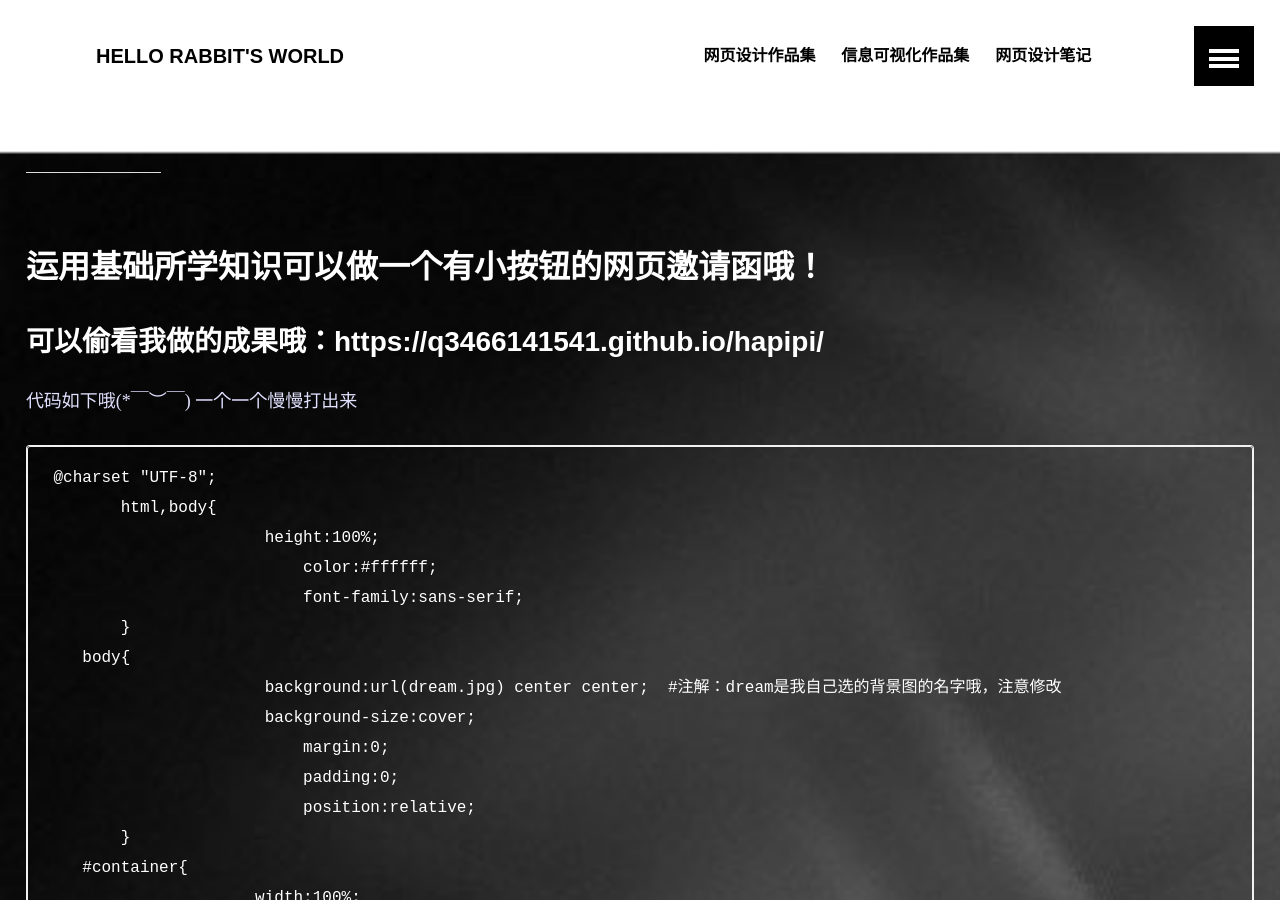
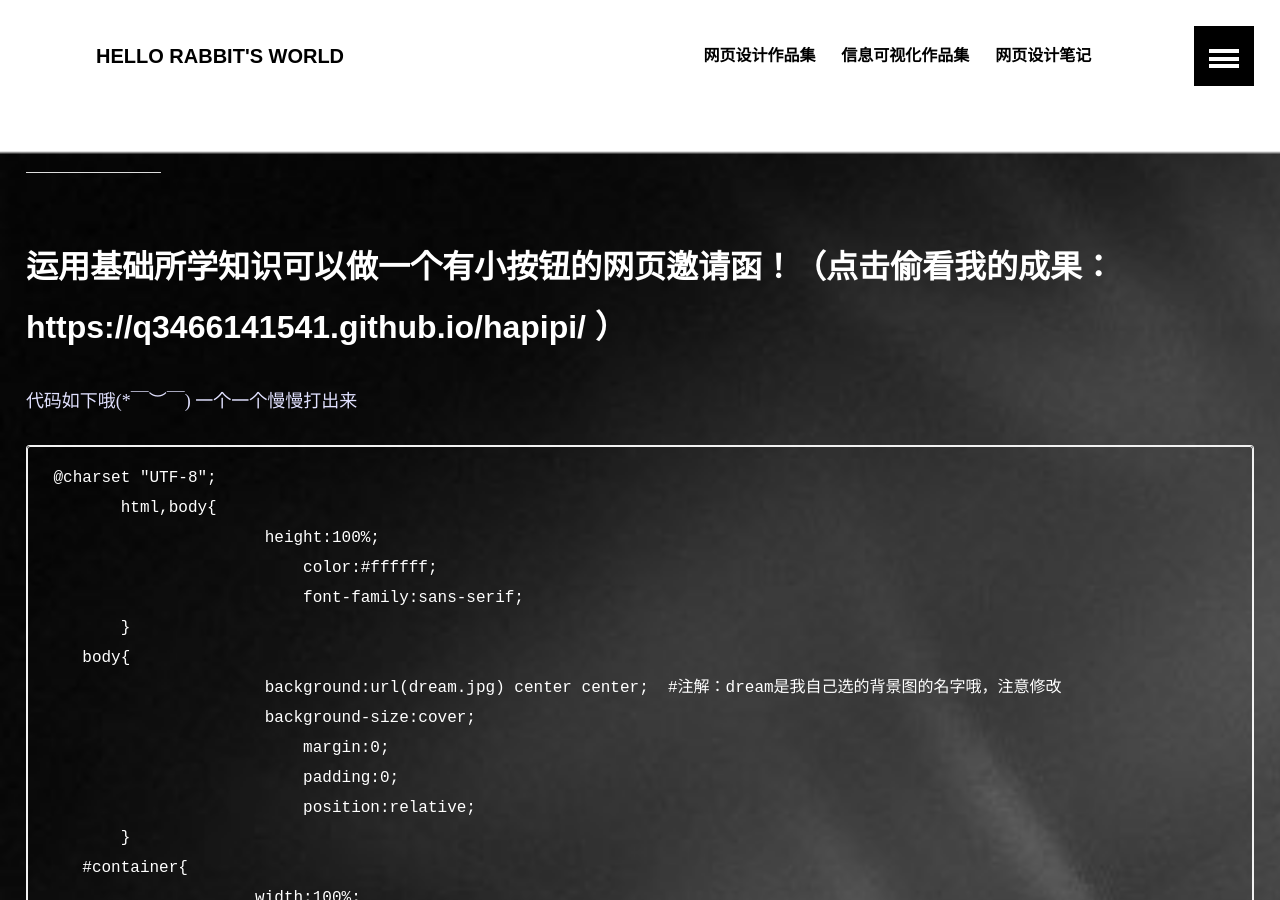
Before and after one commit to q3466141541/q3466141541.github.io, a Jekyll site: the page built from _posts/2018-01-03-网页设计作品——H5最最最邀请的邀请函.md, in a window 1280 px wide and 900 px high. Built offline with Jekyll 4.4.1, drawn with Linux system fonts in a browser that asks for light colours.

Commit message:
Update 2018-01-03-网页设计作品——H5最最最邀请的邀请函.md

````diff
--- a/_posts/2018-01-03-网页设计作品——H5最最最邀请的邀请函.md
+++ b/_posts/2018-01-03-网页设计作品——H5最最最邀请的邀请函.md
@@ -8,12 +8,8 @@ image:
   feature: B.jpg
 ---
 ---
-## 运用基础所学知识可以做一个有小按钮的网页邀请函哦！
-### 可以偷看我做的成果哦：https://q3466141541.github.io/hapipi/
-
-
+## 运用基础所学知识可以做一个有小按钮的网页邀请函！（点击偷看我的成果：https://q3466141541.github.io/hapipi/ ）
 代码如下哦(*￣︶￣) 一个一个慢慢打出来
-
 ```
  @charset "UTF-8";
 	html,body{
````
